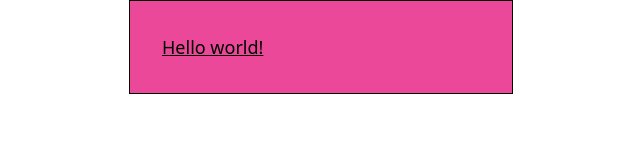
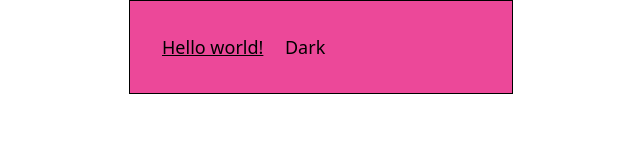
Before and after one commit to FrankFang/react-starter, a React (Vite) app: page / in a window 1280 px wide. Shown: the top 160 px of the page, without its empty margins (319-959 px from the left). Built offline with nearby package versions, Linux system fonts and the light colour scheme; some icons are missing.

Commit message:
support dark mode

```diff
--- a/src/App.tsx
+++ b/src/App.tsx
@@ -1,12 +1,16 @@
 import { Icon } from '@iconify/react/dist/iconify.js'
 
 export const App: React.FC = () => {
+  const onClick = () => {
+    document.documentElement.classList.toggle('dark')
+  }
   return (
     <div className="bg-pink-500 border border-black text-lg underline
-    p-8 w-96 m-auto"
+    p-8 w-96 m-auto dark:bg-black dark:text-white dark:border-white"
     >
       Hello world!
-      <Icon className="w-[1.2em] h-[1.2em] text-gray-500" icon="mdi-light:home" />
+      <Icon className="dark:text-blue-500 w-[1.2em] h-[1.2em] text-gray-500" icon="mdi-light:home" />
+      <button onClick={onClick}>Dark</button>
     </div>
   )
 }
--- a/tailwind.config.js
+++ b/tailwind.config.js
@@ -1,5 +1,6 @@
 /** @type {import('tailwindcss').Config} */
 export default {
+  darkMode: 'class',
   content: [
     './index.html',
     './src/**/*.{js,jsx,ts,tsx}',
```
